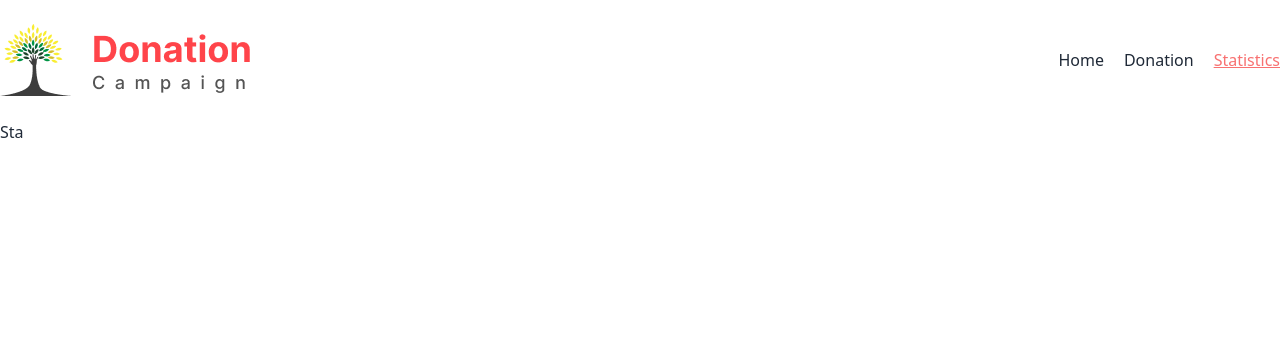
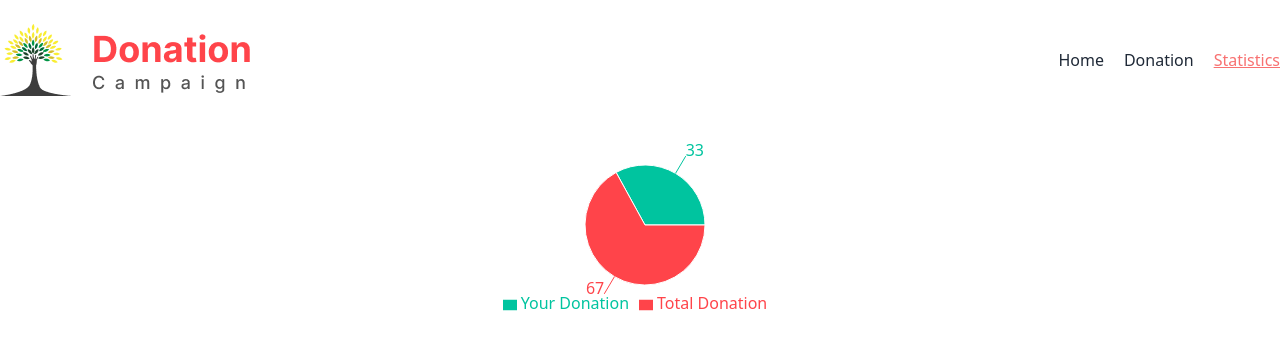
Before and after one commit to Mahmud256/Assignment-8, a React (Vite) app: page /statistics in a window 1280 px wide. Shown: the top 350 px of the page. Built offline with nearby package versions, Linux system fonts and the light colour scheme.

Commit message:
Include Statistics

```diff
--- a/package.json
+++ b/package.json
@@ -10,11 +10,15 @@
     "preview": "vite preview"
   },
   "dependencies": {
+    "@emotion/react": "^11.11.1",
+    "@emotion/styled": "^11.11.0",
+    "@mui/material": "^5.14.10",
     "localforage": "^1.10.0",
     "match-sorter": "^6.3.1",
     "react": "^18.2.0",
     "react-dom": "^18.2.0",
     "react-router-dom": "^6.16.0",
+    "recharts": "^2.8.0",
     "sort-by": "^1.2.0",
     "sweetalert2": "^11.7.28",
     "sweetalert2-react-content": "^5.0.7"
--- a/src/Components/Header/Navbar/Navbar.jsx
+++ b/src/Components/Header/Navbar/Navbar.jsx
@@ -4,11 +4,18 @@ import Logo from "./Logo";
 
 
 const Navbar = () => {
+
+  const links = <>
+    <li><NavLink to="/">Home</NavLink></li>
+    <li><NavLink to="/donation">Donation</NavLink></li>
+    <li><NavLink to="/statistics">Statistics</NavLink></li>
+  </>
+
   return (
     <div className="container mx-auto">
       <nav className="flex justify-between items-center py-6">
 
-      <Logo></Logo>
+        <Logo></Logo>
 
         <ul className="flex gap-5">
           <li>
--- a/src/Pages/Statistics/Statistics.jsx
+++ b/src/Pages/Statistics/Statistics.jsx
@@ -1,7 +1,39 @@
+import React from 'react';
+import { PieChart, Pie, Cell, Legend } from 'recharts';
+
 const Statistics = () => {
+    const total = 100;
+    const donation = 33;
+    const difference = total - donation;
+
+    const data = [
+        { name: 'Your Donation', value: donation },
+        { name: 'Total Donation', value: difference },
+    ];
+
+    const COLORS = ['#00C49F', '#FF444A'];
+
     return (
         <div>
-            <h2>Sta</h2>
+            <div className='flex justify-center'>
+                <PieChart width={400} height={200}>
+                    <Pie
+                        dataKey="value"
+                        isAnimationActive={false}
+                        data={data}
+                        cx={200}
+                        cy={100}
+                        outerRadius={60}
+                        fill="#8884d8"
+                        label
+                    >
+                        {data.map((entry, index) => (
+                            <Cell key={`cell-${index}`} fill={COLORS[index % COLORS.length]} />
+                        ))}
+                    </Pie>
+                    <Legend />
+                </PieChart>
+            </div>
         </div>
     );
 };
```
Also changed, not shown: src/Pages/Donation/Donation.jsx (+6 -7 lines), 1 other file (tests, documents, lock files or other folders).
